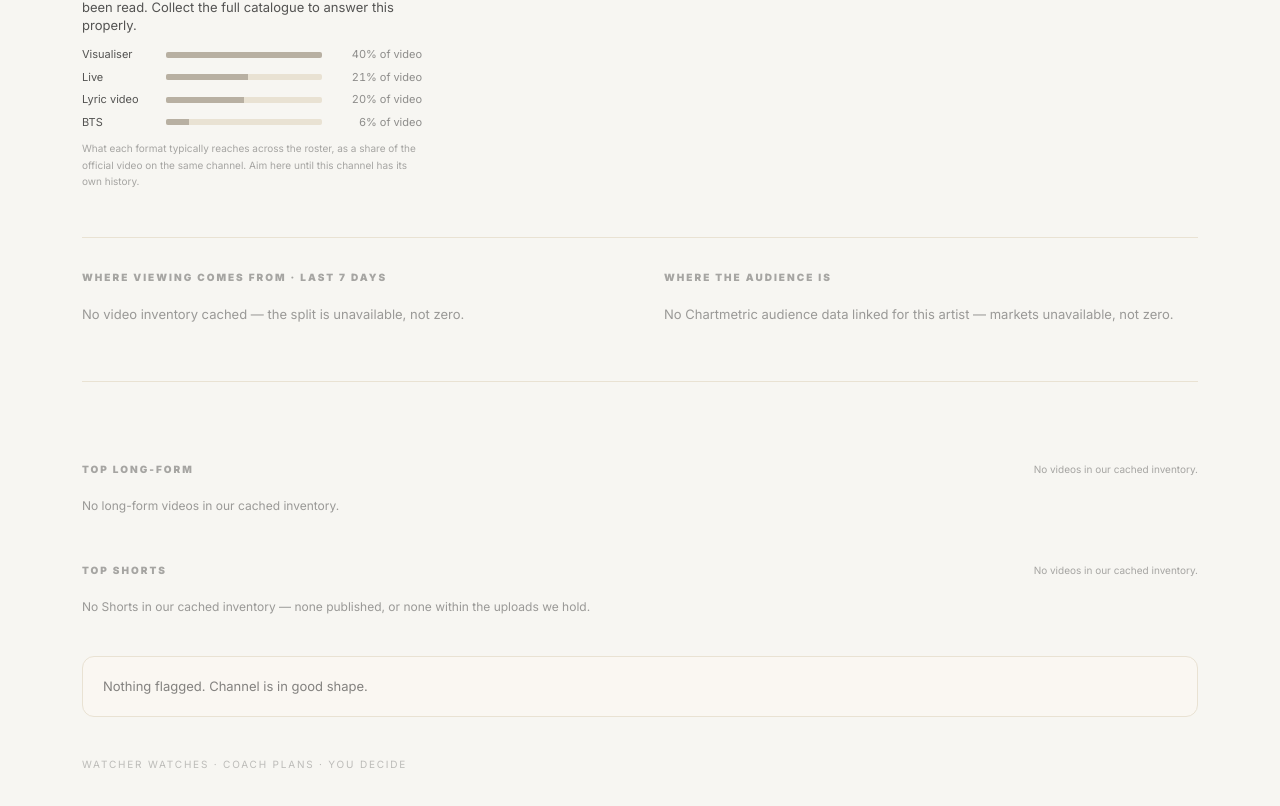
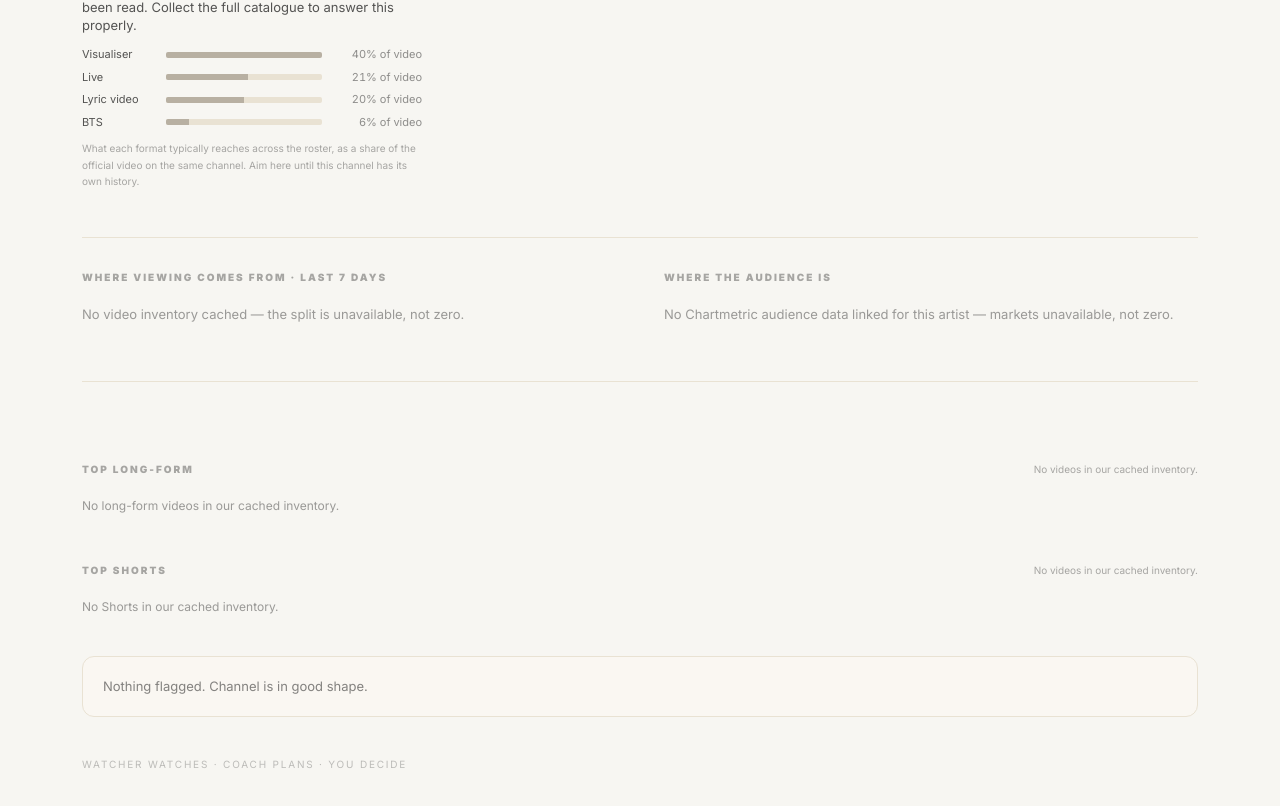
Before and after one commit to leondiaper-ai/youtube-campaign-coach, a Next.js app: page /watcher/bad-omens in a window 1280 px wide. Shown: the part 604-1410 px from the top of the page. Built offline with nearby package versions, Linux system fonts and the light colour scheme.

Commit message:
Clarify empty moving-now grids without implying missing uploads

```diff
--- a/src/components/artist/ArtistOverview.tsx
+++ b/src/components/artist/ArtistOverview.tsx
@@ -588,7 +588,7 @@ export default async function ArtistOverview({
           <VideoGrid
             items={topLongform.items}
             showGain={topLongform.basis === 'recent'}
-            emptyNote="No long-form videos in our cached inventory."
+            emptyNote={topLongform.basis === 'recent' ? 'No measured long-form view gains this week.' : 'No long-form videos in our cached inventory.'}
           />
         </div>
 
@@ -601,7 +601,7 @@ export default async function ArtistOverview({
             items={topShorts.items}
             showGain={topShorts.basis === 'recent'}
             format="short"
-            emptyNote="No Shorts in our cached inventory — none published, or none within the uploads we hold."
+            emptyNote={topShorts.basis === 'recent' ? 'No measured Shorts view gains this week.' : 'No Shorts in our cached inventory.'}
           />
         </div>
       </section>
```
